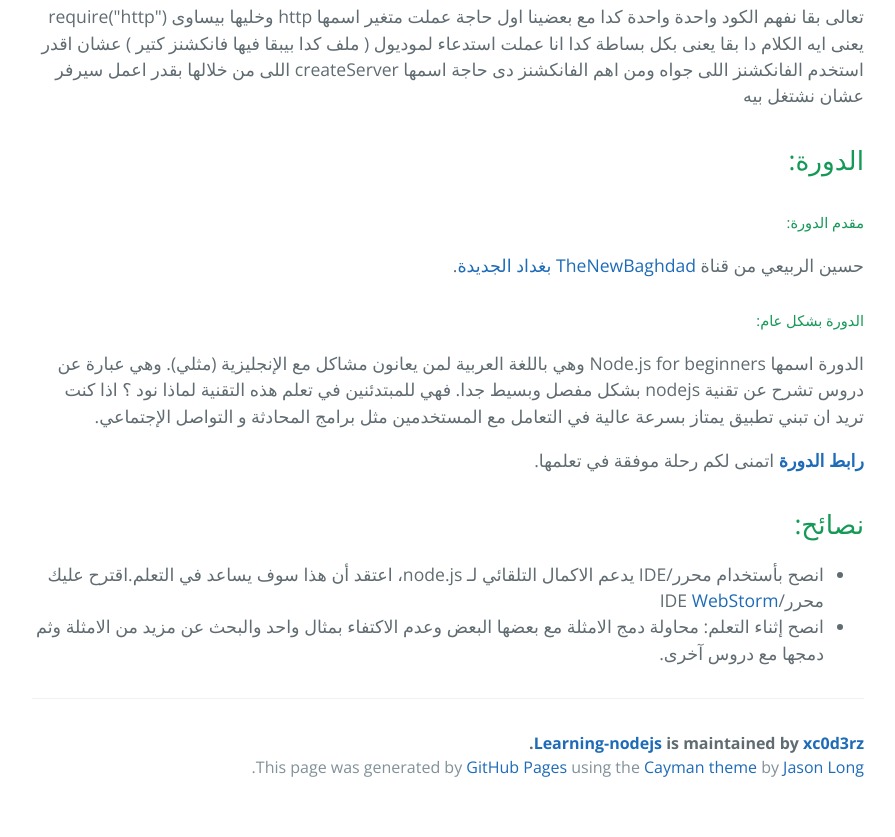
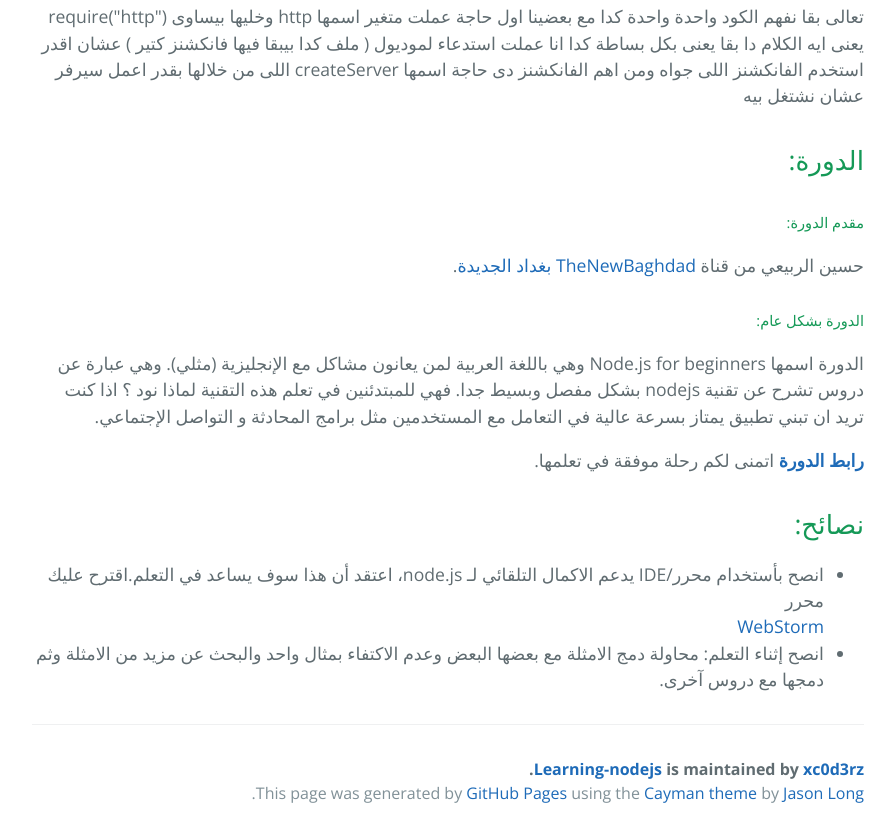
Before and after one commit to 0-ali/learning-nodejs-trip, a plain HTML site: page index.html in a window 1280 px wide. Shown: the part 1289-2126 px from the top of the page, without its empty margins (192-1087 px from the left). Before the commit the page ends 2100 px from the top, so only its background shows below. Drawn offline with nearby package versions, Linux system fonts and the light colour scheme.

Commit message:
Update index.html

```diff
--- a/index.html
+++ b/index.html
@@ -99,7 +99,8 @@ nodejs
 <a id="نصائح" class="anchor" href="#%D9%86%D8%B5%D8%A7%D8%A6%D8%AD" aria-hidden="true"><span aria-hidden="true" class="octicon octicon-link"></span></a>نصائح:</h2>
 
 <ul>
-<li>انصح بأستخدام محرر/IDE يدعم الاكمال التلقائي لـ node.js، اعتقد أن هذا سوف يساعد في التعلم.اقترح عليك محرر/IDE
+<li>انصح بأستخدام محرر/IDE يدعم الاكمال التلقائي لـ node.js، اعتقد أن هذا سوف يساعد في التعلم.اقترح عليك محرر
+<br>
 <a href="https://www.jetbrains.com/webstorm/">WebStorm</a>
 </li>
 <li>انصح إثناء التعلم: محاولة دمج الامثلة مع بعضها البعض وعدم الاكتفاء بمثال واحد والبحث عن مزيد من الامثلة وثم دمجها مع دروس آخرى.</li>
@@ -107,7 +108,6 @@ nodejs
 
       <footer class="site-footer">
         <span class="site-footer-owner"><a href="https://github.com/xc0d3rz/learning-nodejs">Learning-nodejs</a> is maintained by <a href="https://github.com/xc0d3rz">xc0d3rz</a>.</span>
-
         <span class="site-footer-credits">This page was generated by <a href="https://pages.github.com">GitHub Pages</a> using the <a href="https://github.com/jasonlong/cayman-theme">Cayman theme</a> by <a href="https://twitter.com/jasonlong">Jason Long</a>.</span>
       </footer>
 
```
